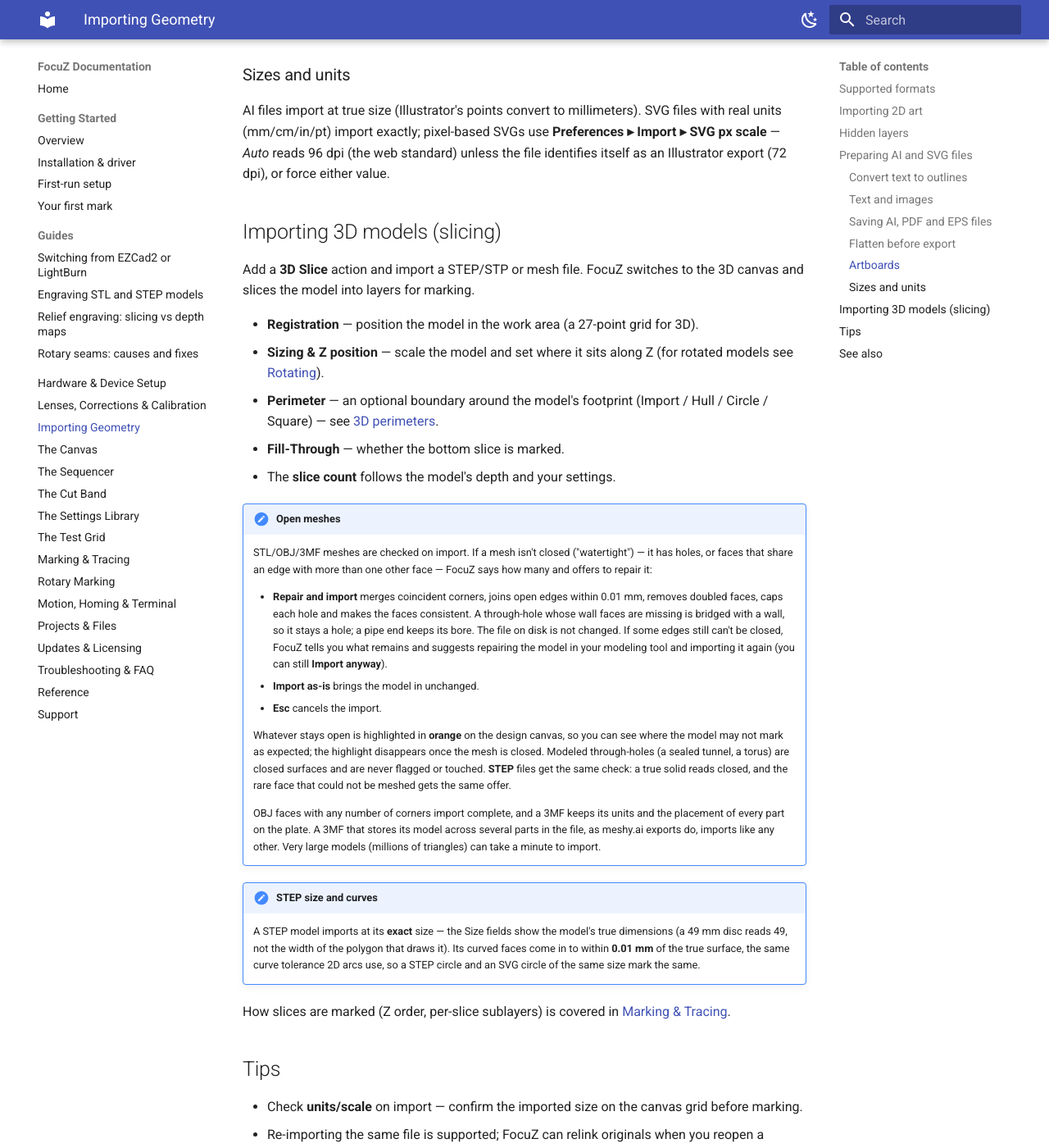
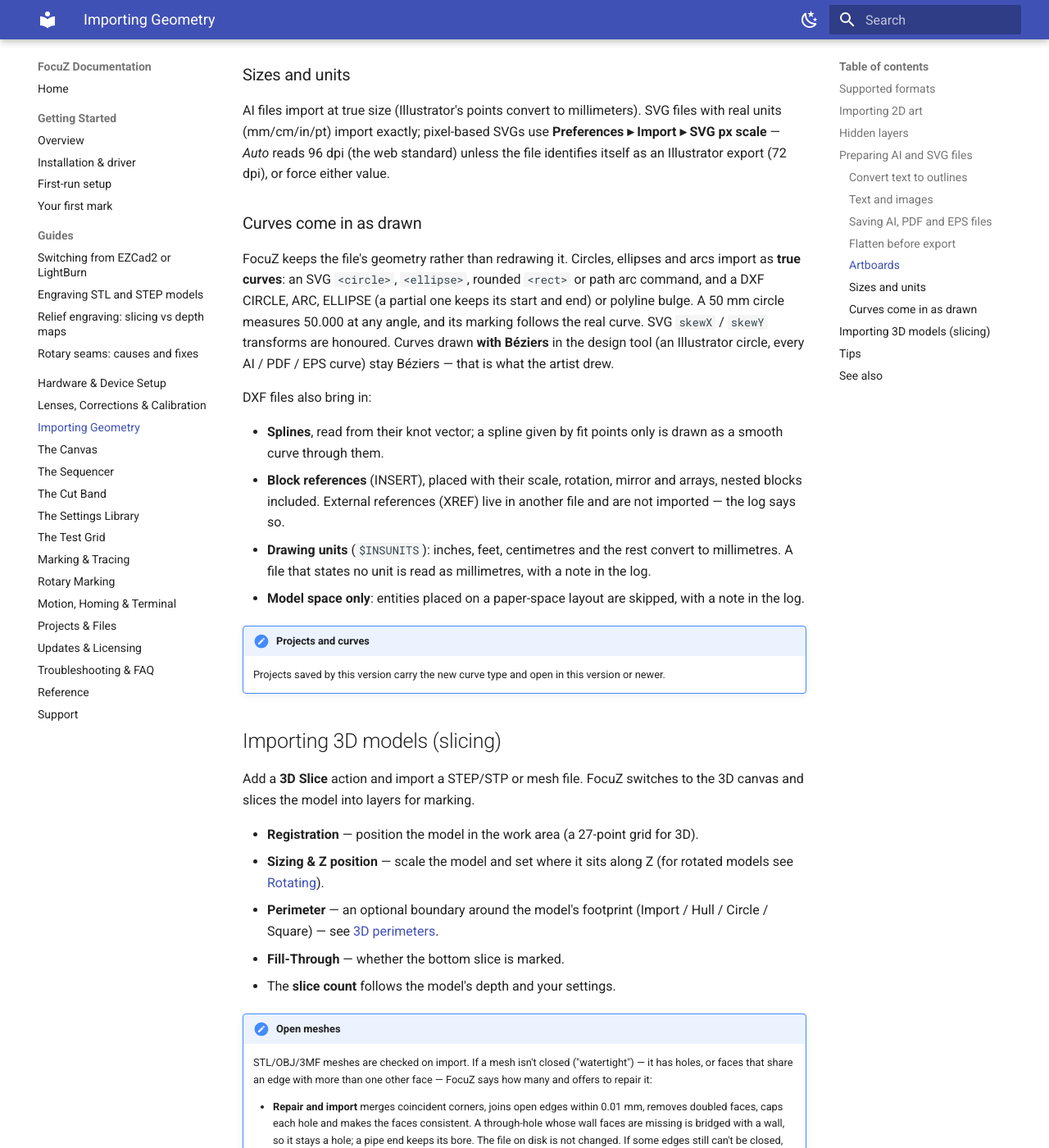
Before and after one commit to Lokahi-Shop/focuz-docs, an MkDocs documentation site: the page built from docs/importing.md, in a window 1280 px wide and 1400 px high, scrolled down 3927 px. Shown: the whole window at 82% size. Built offline with MkDocs 1.6.1 and Material for MkDocs 9.7.7, drawn with Linux system fonts in a browser that asks for light colours.

Commit message:
Importing: curves come in as drawn (true circles, arcs, ellipses; DXF splines, blocks, units, model space) (#87)
Co-authored-by: Lokahi-Shop <djbfunk@gmail.com>
Co-authored-by: Claude Fable 5.1 <noreply@anthropic.com>

```diff
--- a/docs/importing.md
+++ b/docs/importing.md
@@ -145,6 +145,28 @@ units (mm/cm/in/pt) import exactly; pixel-based SVGs use **Preferences ▸ Impor
 scale** — *Auto* reads 96 dpi (the web standard) unless the file identifies itself as an
 Illustrator export (72 dpi), or force either value.
 
+### Curves come in as drawn
+
+FocuZ keeps the file's geometry rather than redrawing it. Circles, ellipses and arcs import as
+**true curves**: an SVG `<circle>`, `<ellipse>`, rounded `<rect>` or path arc command, and a DXF
+CIRCLE, ARC, ELLIPSE (a partial one keeps its start and end) or polyline bulge. A 50 mm circle
+measures 50.000 at any angle, and its marking follows the real curve. SVG `skewX` / `skewY`
+transforms are honoured. Curves drawn **with Béziers** in the design tool (an Illustrator circle,
+every AI / PDF / EPS curve) stay Béziers — that is what the artist drew.
+
+DXF files also bring in:
+
+- **Splines**, read from their knot vector; a spline given by fit points only is drawn as a smooth
+  curve through them.
+- **Block references** (INSERT), placed with their scale, rotation, mirror and arrays, nested blocks
+  included. External references (XREF) live in another file and are not imported — the log says so.
+- **Drawing units** (`$INSUNITS`): inches, feet, centimetres and the rest convert to millimetres. A
+  file that states no unit is read as millimetres, with a note in the log.
+- **Model space only**: entities placed on a paper-space layout are skipped, with a note in the log.
+
+!!! note "Projects and curves"
+    Projects saved by this version carry the new curve type and open in this version or newer.
+
 ## Importing 3D models (slicing)
 
 Add a **3D Slice** action and import a STEP/STP or mesh file. FocuZ switches to the 3D canvas and slices the
```
